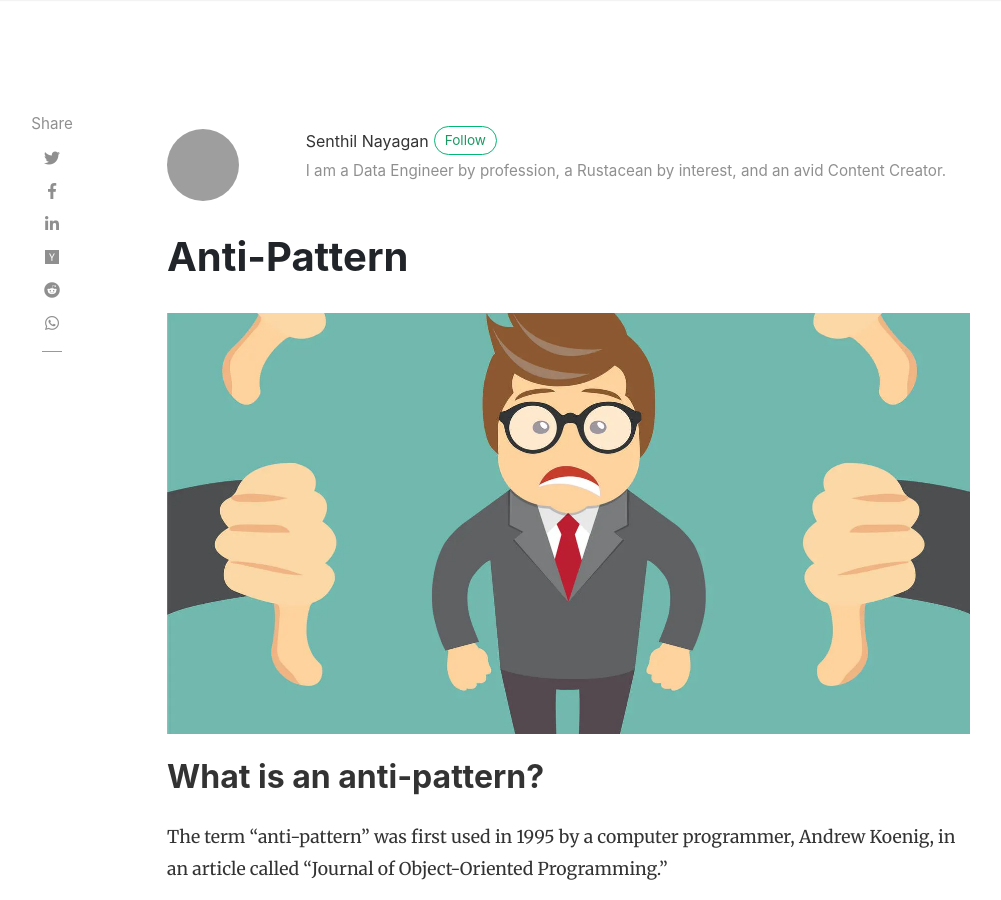
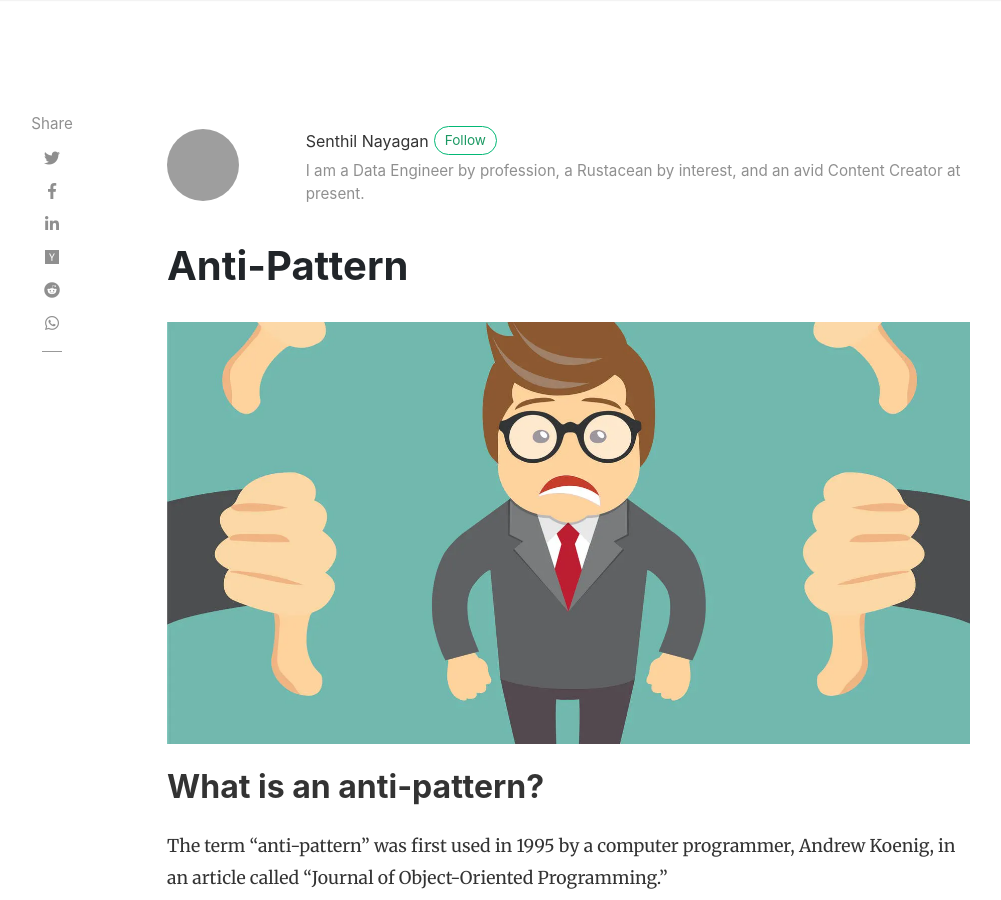
Before and after one commit to SenthilNayagan/senthilnayagan.github.io, a Jekyll site: the page built from _posts/design-patterns-and-coding-principles/2022-07-20-anti-pattern.markdown, in a window 1280 px wide and 900 px high. Shown: the whole window, without its empty margins (118-1119 px from the left). Built offline with Jekyll 4.4.1, drawn with Linux system fonts in a browser that asks for light colours; nearby versions of some CDN libraries; comment, search, counter and statistics services are not loaded; grey boxes are pictures that could not be loaded.

Commit message:
Minor changes

```diff
--- a/_config.yml
+++ b/_config.yml
@@ -18,7 +18,7 @@ authors:
     email: "hello@senthilnayagan.com"
     web: https://senthilnayagan.com/
     twitter: https://twitter.com/SenthilNayagan
-    description: "I am a Data Engineer by profession, a Rustacean by interest, and an avid Content Creator."
+    description: "I am a Data Engineer by profession, a Rustacean by interest, and an avid Content Creator at present."
 
 plugins:
   - jekyll-paginate
--- a/_posts/devops/containers/orchestration/apache-airflow/2022-07-24-airflow-setting-sla.markdown
+++ b/_posts/devops/containers/orchestration/apache-airflow/2022-07-24-airflow-setting-sla.markdown
@@ -1,6 +1,6 @@
 ---
 layout: post
-title:  "How to set SLA in Apache Airflow"
+title:  "How To Set SLA in Apache Airflow"
 subtitle: "A service-level agreement specifies the maximum completion time for a task or a DAG. Note that SLAs are set to the DAG execution date rather than the task start time."
 image: assets/images/posts-cover-images/airflow-seeting-sla.jpg
 author: senthil
```
